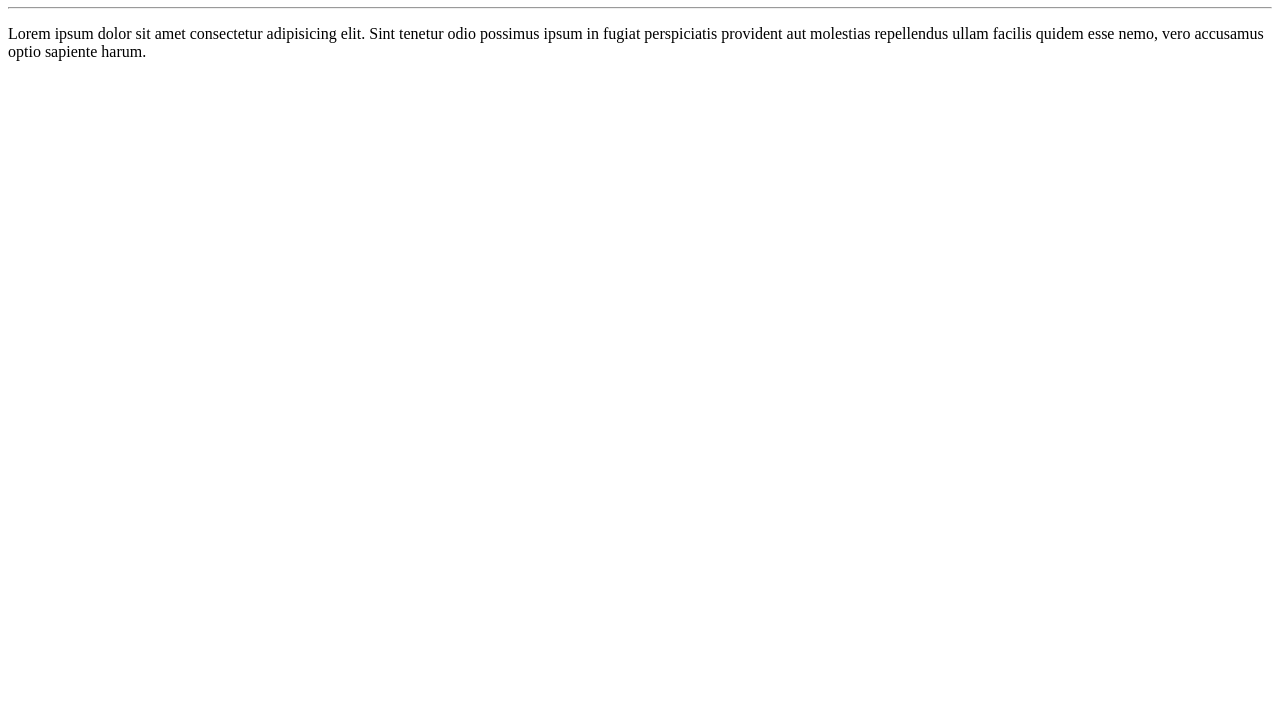
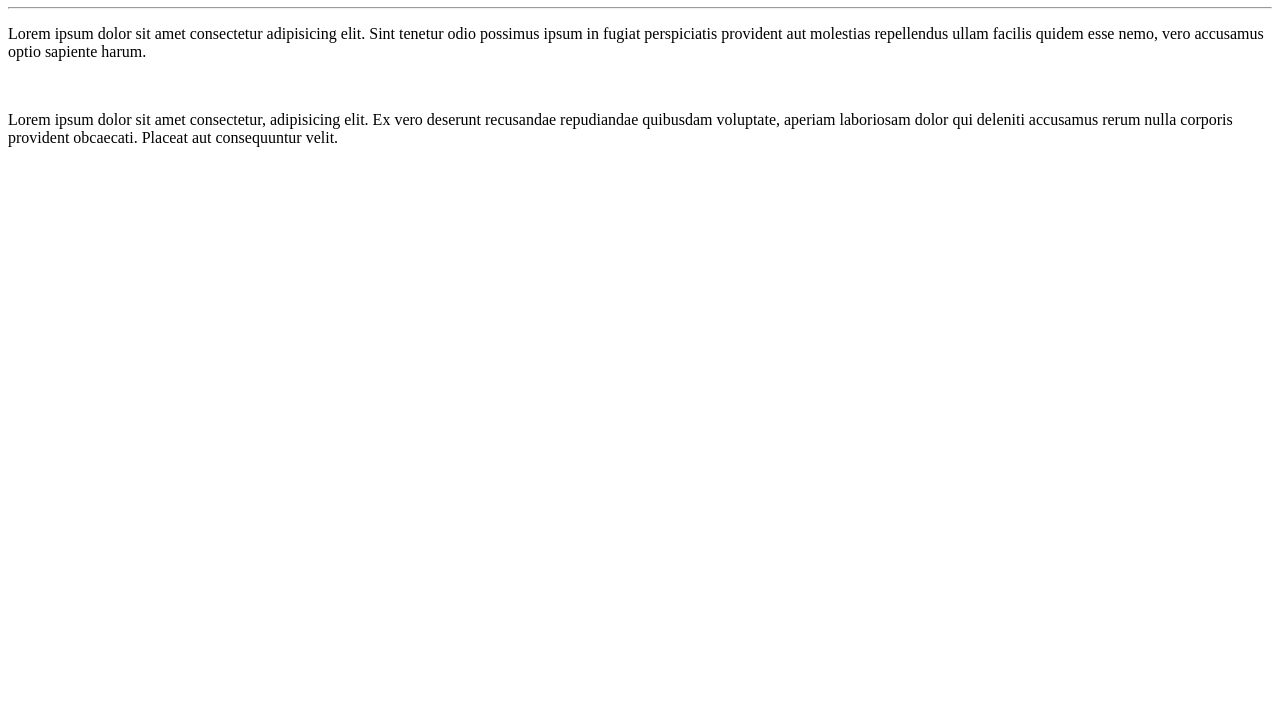
Before and after one commit to pl12rj/Ola-Mundo, a plain HTML site: page site-exemplo/index.html in a window 1280 px wide. Shown: the part 73-800 px from the top of the page. Drawn offline with Linux system fonts and the light colour scheme.

Commit message:
Update index.html

```diff
--- a/site-exemplo/index.html
+++ b/site-exemplo/index.html
@@ -10,5 +10,7 @@
     <h1>Olá, Mundo!</h1>
     <hr>
     <p>Lorem ipsum dolor sit amet consectetur adipisicing elit. Sint tenetur odio possimus ipsum in fugiat perspiciatis provident aut molestias repellendus ullam facilis quidem esse nemo, vero accusamus optio sapiente harum.</p>
+    <br>
+    <p>Lorem ipsum dolor sit amet consectetur, adipisicing elit. Ex vero deserunt recusandae repudiandae quibusdam voluptate, aperiam laboriosam dolor qui deleniti accusamus rerum nulla corporis provident obcaecati. Placeat aut consequuntur velit.</p>
 </body>
 </html>
```
